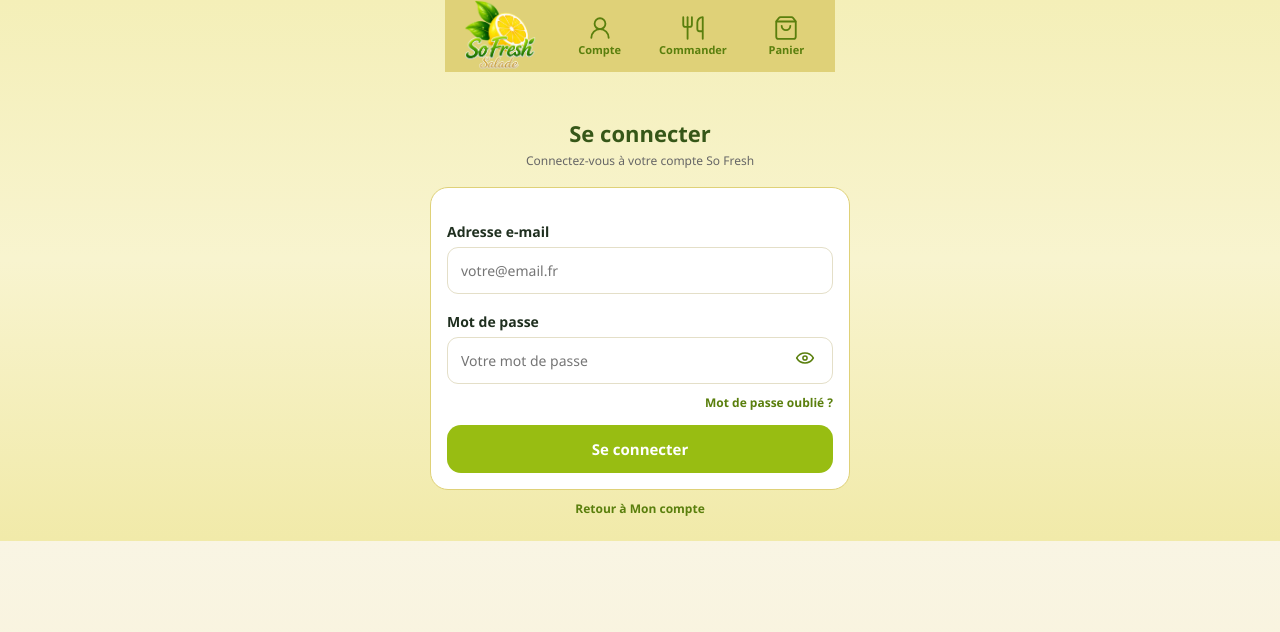
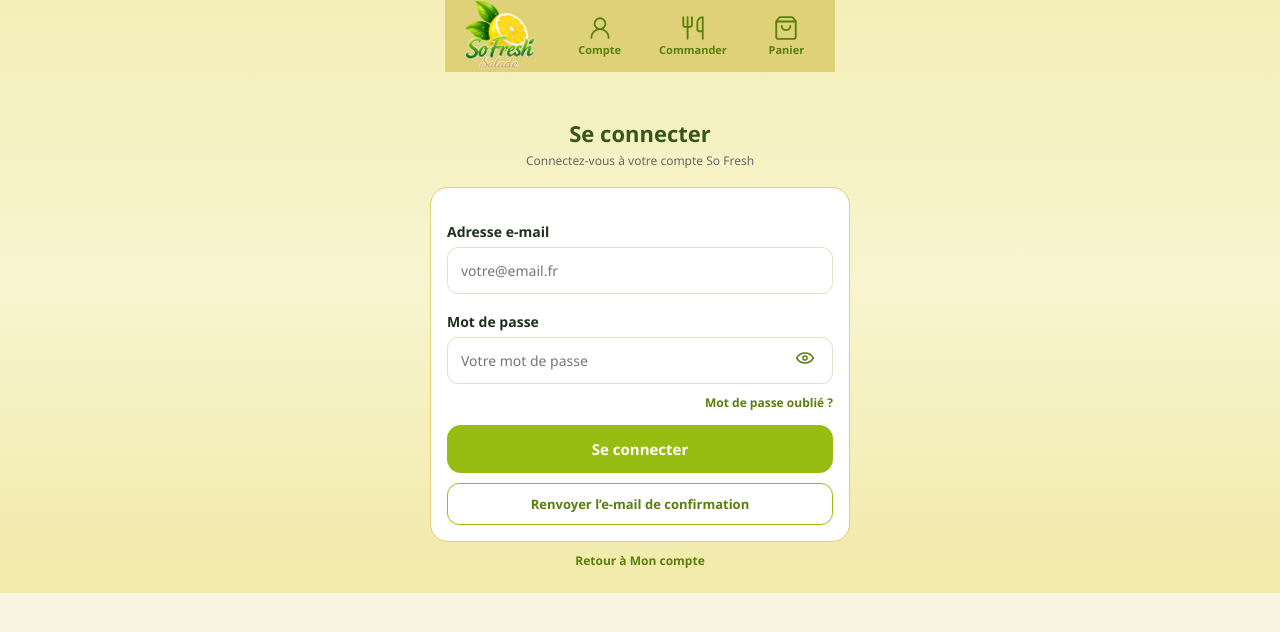
Before and after one commit to sofresh-montpellier/sofresh-app, a Next.js app: page /compte/connexion in a window 1280 px wide. Shown: the top 632 px of the page. Built offline with nearby package versions, Linux system fonts and the light colour scheme; no server answers.

Commit message:
Ajout renvoi email confirmation

```diff
--- a/app/compte/connexion/page.js
+++ b/app/compte/connexion/page.js
@@ -24,10 +24,70 @@ const inscriptionOk =
   const [loading, setLoading] = useState(false);
   const [errorMessage, setErrorMessage] = useState("");
 
+  // Renvoi de l'e-mail de confirmation
+  const [resendLoading, setResendLoading] = useState(false);
+  const [resendMessage, setResendMessage] = useState("");
+
+  async function handleResendConfirmation() {
+    setErrorMessage("");
+    setResendMessage("");
+
+    if (!isSupabaseConfigured || !supabase) {
+      setErrorMessage(
+        "Le service est momentanément indisponible."
+      );
+      return;
+    }
+
+    if (!email.trim()) {
+      setErrorMessage(
+        "Indiquez votre adresse e-mail avant de renvoyer le message de confirmation."
+      );
+      return;
+    }
+
+    try {
+      setResendLoading(true);
+
+      const { error } = await supabase.auth.resend({
+        type: "signup",
+        email: email.trim(),
+      });
+
+      if (error) {
+        console.error(
+          "Erreur renvoi e-mail confirmation :",
+          error
+        );
+
+        setErrorMessage(
+          "Impossible de renvoyer l'e-mail pour le moment. Veuillez réessayer."
+        );
+        return;
+      }
+
+      setResendMessage(
+        "E-mail de confirmation envoyé. Consultez votre boîte de réception et pensez à vérifier vos courriers indésirables (spam)."
+      );
+    } catch (error) {
+      console.error(
+        "Erreur renvoi confirmation :",
+        error
+      );
+
+      setErrorMessage(
+        "Une erreur est survenue. Veuillez réessayer."
+      );
+    } finally {
+      setResendLoading(false);
+    }
+  }
+
   async function handleSubmit(event) {
     event.preventDefault();
 
     setErrorMessage("");
+    setResendMessage("");
 
     if (!isSupabaseConfigured || !supabase) {
       setErrorMessage(
@@ -174,6 +234,7 @@ const inscriptionOk =
         <p className="account-intro">
           Connectez-vous à votre compte So Fresh
         </p>
+
         {inscriptionOk && (
           <div
             style={{
@@ -213,9 +274,10 @@ const inscriptionOk =
               placeholder="votre@email.fr"
               autoComplete="email"
               value={email}
-              onChange={(event) =>
-                setEmail(event.target.value)
-              }
+              onChange={(event) => {
+                setEmail(event.target.value);
+                setResendMessage("");
+              }}
               required
             />
           </label>
@@ -285,14 +347,54 @@ const inscriptionOk =
             </p>
           )}
 
+          {resendMessage && (
+            <p
+              style={{
+                color: "#5A7F0D",
+                background: "#F4F8DF",
+                border: "1px solid #DFD178",
+                borderRadius: "12px",
+                padding: "10px 12px",
+                fontSize: "12px",
+                lineHeight: "1.5",
+                textAlign: "center",
+                margin: "0 0 12px",
+              }}
+            >
+              {resendMessage}
+            </p>
+          )}
+
           <button
             type="submit"
             className="account-login-btn"
-            disabled={loading}
+            disabled={loading || resendLoading}
           >
             {loading
               ? "Connexion..."
               : "Se connecter"}
+          </button>
+
+          <button
+            type="button"
+            onClick={handleResendConfirmation}
+            disabled={resendLoading || loading}
+            style={{
+              width: "100%",
+              marginTop: "10px",
+              padding: "11px 14px",
+              borderRadius: "12px",
+              border: "1px solid #98BD12",
+              background: "#ffffff",
+              color: "#5A7F0D",
+              fontSize: "13px",
+              fontWeight: "600",
+              cursor: "pointer",
+            }}
+          >
+            {resendLoading
+              ? "Envoi en cours..."
+              : "Renvoyer l’e-mail de confirmation"}
           </button>
         </form>
 
```
Lines whose indentation alone changed are shown as unchanged.
